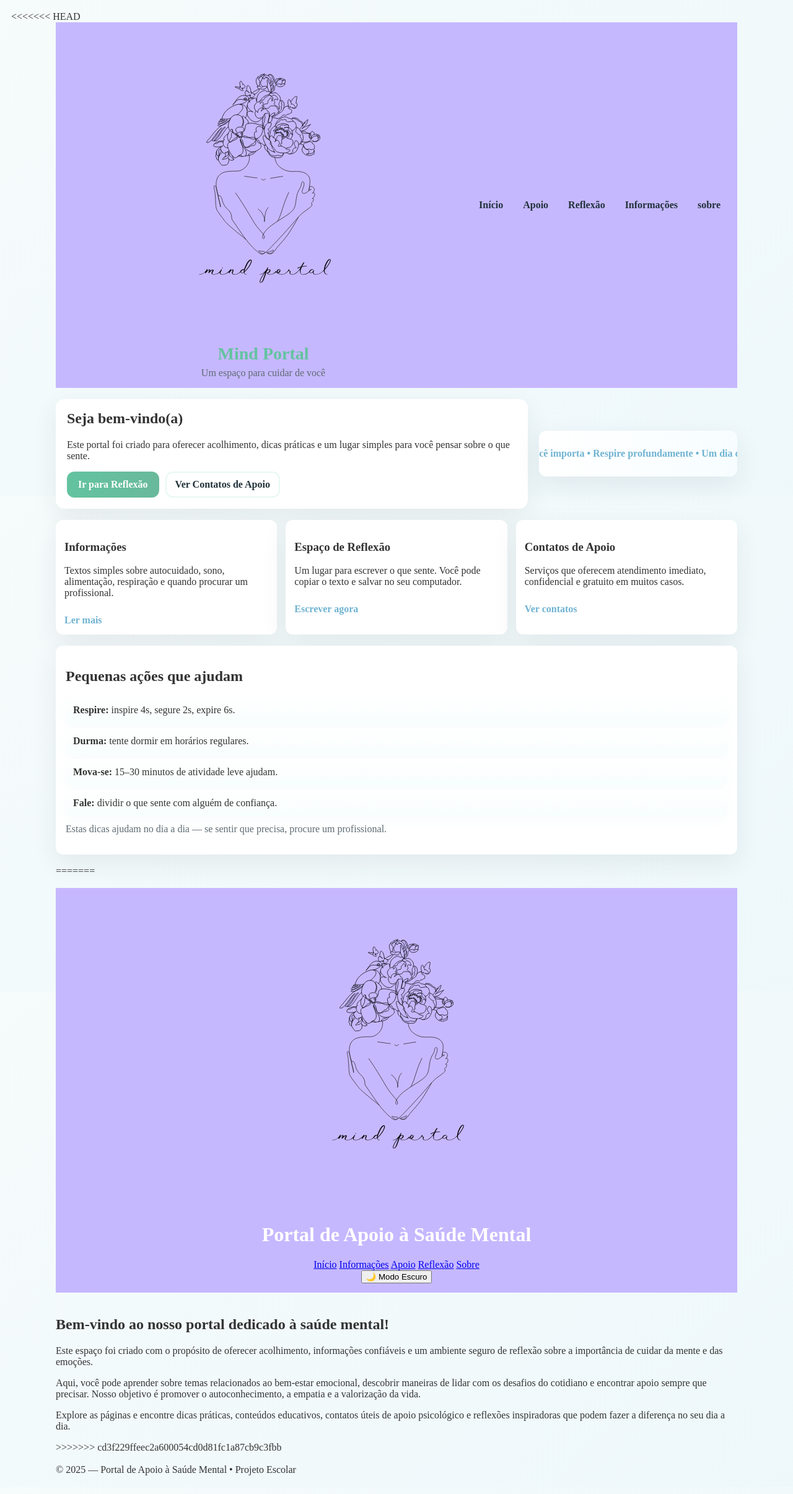
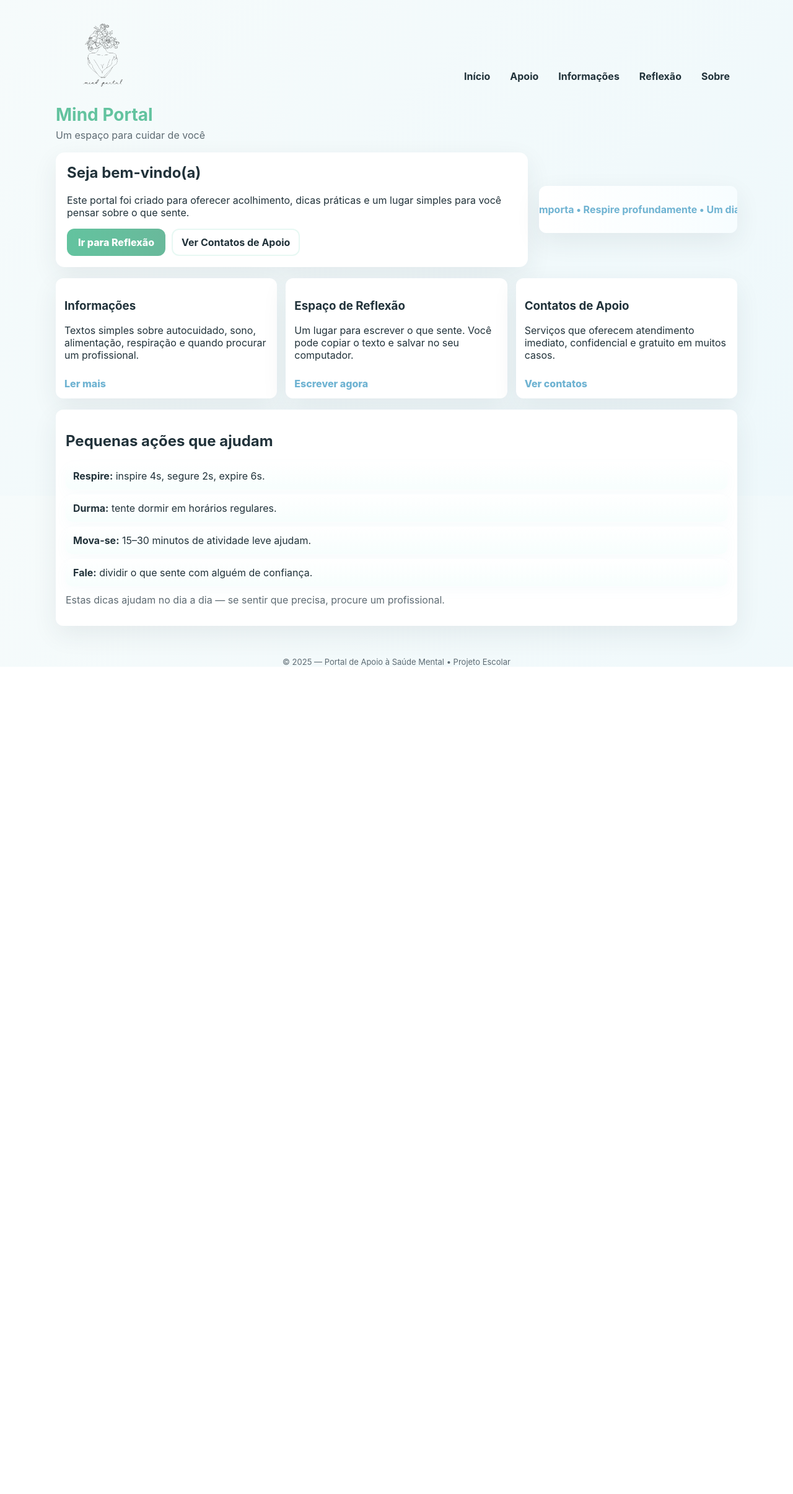
Before and after one commit to caio14333/projeto-saude-mental, a plain HTML site: page index.html in a window 1280 px wide. Shown: the whole page at 62% size. After the commit the page ends 1076 px from the top, so only its background shows below. Drawn offline with Linux system fonts and the light colour scheme.

Commit message:
site finalizado, e modificado desde do dia 23

```diff
--- a/estilo.css
+++ b/estilo.css
@@ -23,7 +23,6 @@ html,
 body {
   height: 100%;
   margin: 0;
-<<<<<<< HEAD
   font-family: -apple-system, BlinkMacSystemFont, "Segoe UI", Roboto, Arial, sans-serif;
   -webkit-font-smoothing: antialiased;
 }
@@ -32,18 +31,6 @@ body.pagina {
   background: linear-gradient(135deg, var(--fundo-1), var(--fundo-2));
   color: var(--texto);
   padding: 18px;
-=======
-  background-color: #f3f2ff;
-  color: #333;
-  list-style: none;
-}
-
-header {
-  background-color: hsl(252, 100%, 86%);
-  color: #fff;
-  padding: 15px;
-  text-align: center;
->>>>>>> cd3f229ffeec2a600054cd0d81fc1a87cb9c3fbb
 }
 
 /* cabeçalho */
@@ -306,7 +293,6 @@ header {
   margin: 8px 0 0;
 }
 
-<<<<<<< HEAD
 /* contatos */
 .lista-contatos {
   display: flex;
@@ -323,12 +309,6 @@ header {
 }
 
 .link-contato {
-=======
-.caixa {
-  background-color: #e9e6ff;
-  padding: 15px;
-  border-radius: 20px;
->>>>>>> cd3f229ffeec2a600054cd0d81fc1a87cb9c3fbb
   display: inline-block;
   margin-top: 8px;
   color: var(--verde-pastel);
@@ -336,7 +316,6 @@ header {
   text-decoration: none;
 }
 
-<<<<<<< HEAD
 /* caixa de frase com botão (apoio) */
 .caixa-frase {
   margin: 16px 0;
@@ -344,11 +323,6 @@ header {
   border-radius: 12px;
   background: linear-gradient(180deg, #fffcff, #f6fffb);
   box-shadow: 0 8px 20px rgba(63, 195, 159, 0.04);
-=======
-body.escuro {
-  background-color: #1f1f2f;
-  color: #eee;
->>>>>>> cd3f229ffeec2a600054cd0d81fc1a87cb9c3fbb
 }
 
 .frase-texto {
@@ -413,6 +387,7 @@ body.escuro {
 .botao-pequeno:hover {
   transform: translateY(-3px);
 }
+
 .logo-site {
   width: 150px;
   margin-right: -12px;
@@ -430,11 +405,3 @@ body.escuro {
     transform: scale(1);
   }
 }
-.logo {
-  display: flex;
-  width: 250px;
-  justify-content: flex-start;
-  margin: -50px;
-
-
-}
--- a/index.html
+++ b/index.html
@@ -6,7 +6,6 @@
   <title>Portal de Apoio à Saúde Mental</title>
   <link rel="stylesheet" href="estilo.css">
 </head>
-<<<<<<< HEAD
 <body class="pagina">
   <header class="cabecalho">
   <div class="conteudo">
@@ -19,12 +18,14 @@
     <nav class="menu">
       <a href="index.html" class="menu-link">Início</a>
       <a href="apoio.html" class="menu-link">Apoio</a>
+      <a href="informacoes.html" class="menu-link">Informações</a>
       <a href="reflexao.html" class="menu-link">Reflexão</a>
-      <a href="informacoes.html" class="menu-link">Informações</a>
-      <a href="sobre.html" class="menu-link">sobre</a>
+      <a href="sobre.html" class="menu-link">Sobre</a>
     </nav>
   </div>
 </header>
+
+
 
 
   <main class="principal">
@@ -75,27 +76,6 @@
       </ul>
       <p class="rodape-secao">Estas dicas ajudam no dia a dia — se sentir que precisa, procure um profissional.</p>
     </section>
-=======
-<body>
-  <header>
-    <img class="logo" src="mind portal.png" alt="logo">
-    <h1>Portal de Apoio à Saúde Mental</h1>
-    <nav>
-      <a href="index.html">Início</a>
-      <a href="informacoes.html">Informações</a>
-      <a href="apoio.html">Apoio</a>
-      <a href="reflexao.html">Reflexão</a>
-      <a href="sobre.html">Sobre</a>
-    </nav>
-    <button id="modoEscuro">🌙 Modo Escuro</button>
-  </header>
-
-  <main>
-    <h2>Bem-vindo ao nosso portal dedicado à saúde mental!</h2>
-    <p>Este espaço foi criado com o propósito de oferecer acolhimento, informações confiáveis e um ambiente seguro de reflexão sobre a importância de cuidar da mente e das emoções.</p>
-    <p>Aqui, você pode aprender sobre temas relacionados ao bem-estar emocional, descobrir maneiras de lidar com os desafios do cotidiano e encontrar apoio sempre que precisar. Nosso objetivo é promover o autoconhecimento, a empatia e a valorização da vida.</p>
-    <p>Explore as páginas e encontre dicas práticas, conteúdos educativos, contatos úteis de apoio psicológico e reflexões inspiradoras que podem fazer a diferença no seu dia a dia.</p>
->>>>>>> cd3f229ffeec2a600054cd0d81fc1a87cb9c3fbb
   </main>
 
   <footer class="rodape">
--- a/script.js
+++ b/script.js
@@ -1,3 +1,5 @@
+// script.js — apenas para mostrar frases motivacionais na página de Apoio.
+// Não usa nada complicado — fácil de entender.
 
 (function () {
   var botao = document.getElementById('botaoFrase');
```
Also changed, not shown: apoio.html (+2 -16 lines), informacoes.html (+2 -16 lines), reflexao.html (+2 -16 lines), sobre.html (+3 -16 lines).
